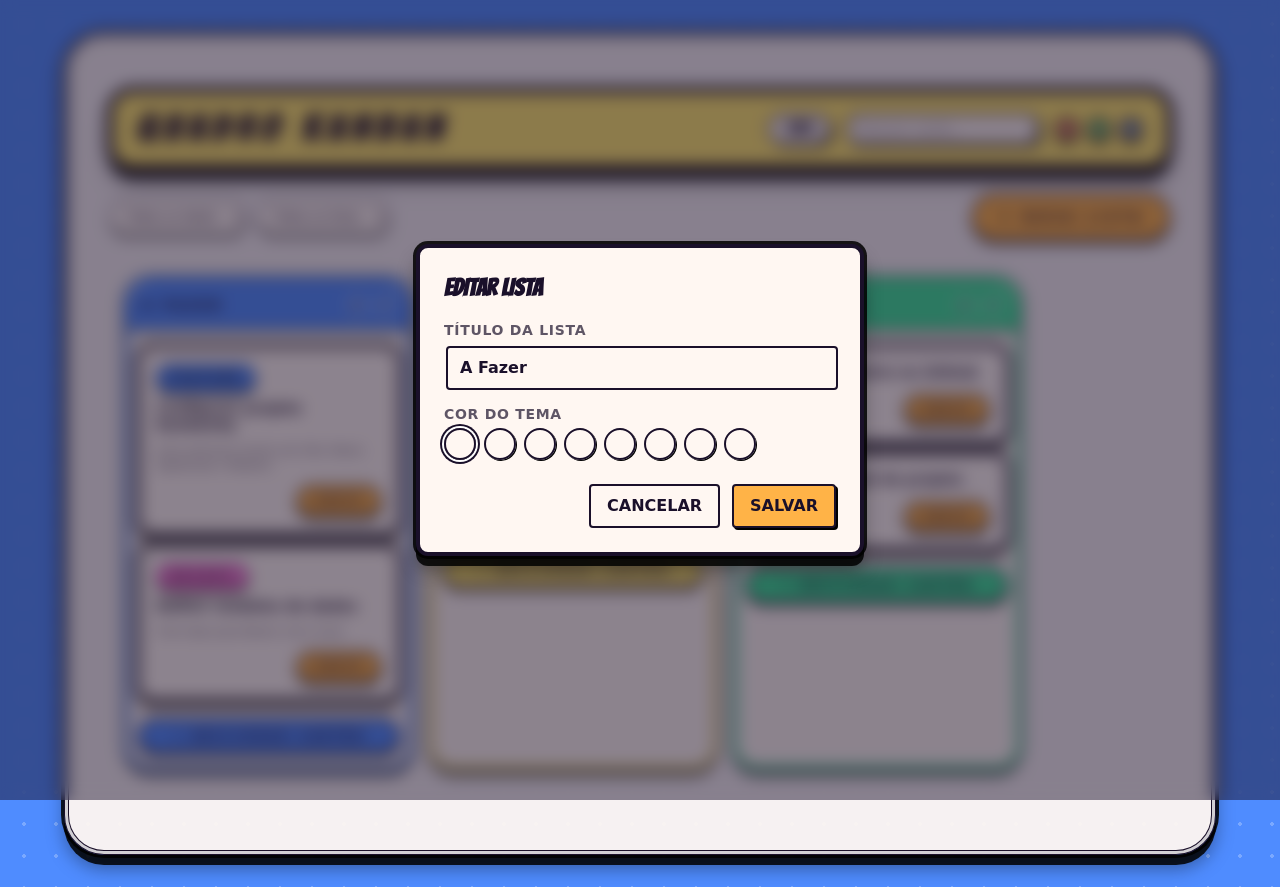
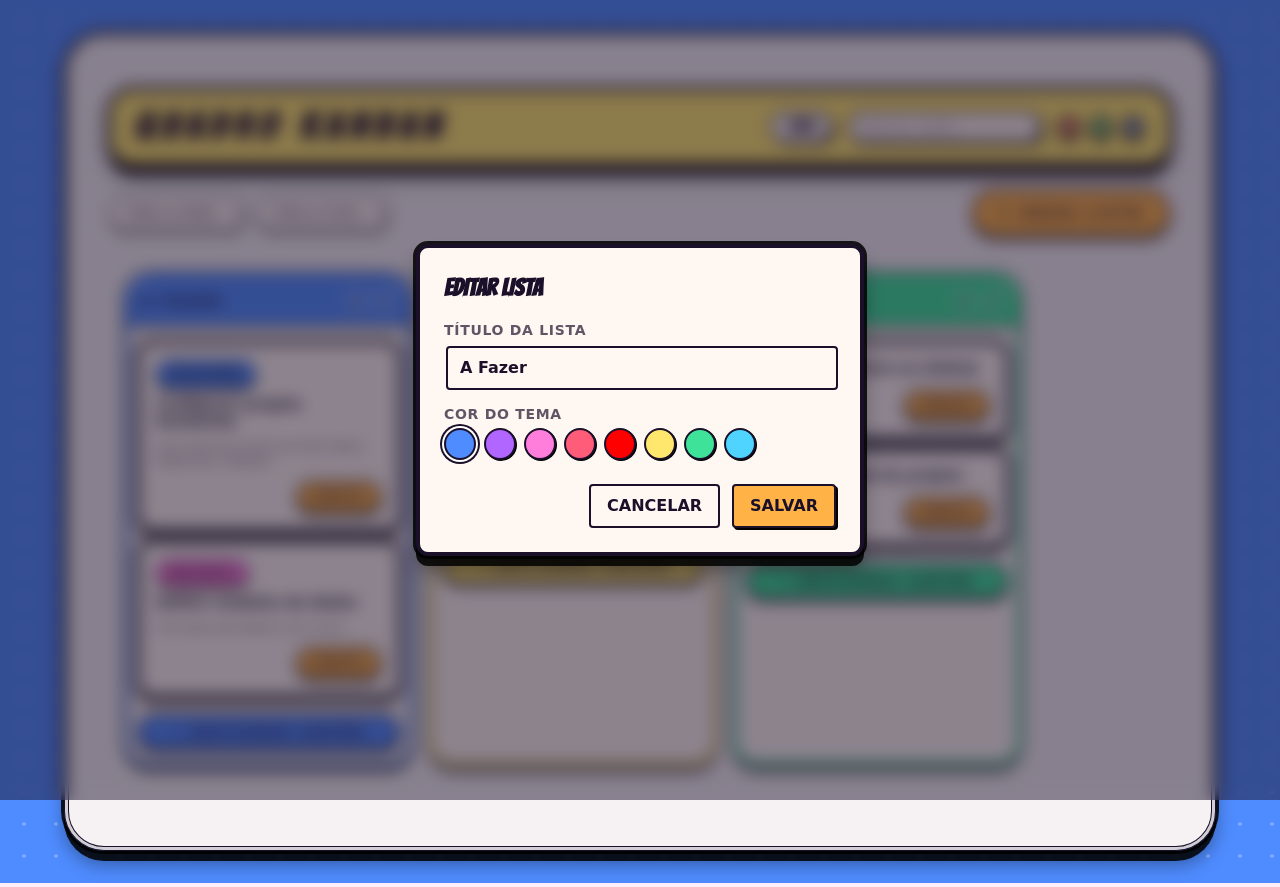
Before and after one commit to miquelven/Kanbanity, a React (Vite) app: page / in a window 1280 px wide. Both pictures are taken after a click on the button 357 px from the left and 305 px from the top of the page. Built offline with nearby package versions, Linux system fonts and the light colour scheme.

Commit message:
Fix: List color selection and drag-and-drop behavior
- Fixed color rendering in list creation modal by using Tailwind classes instead of invalid CSS variables.
- Resolved TypeScript errors in Board.tsx.
- Improved list drag-and-drop logic to allow reordering when dropping over cards within a list.

```diff
--- a/src/components/Board.tsx
+++ b/src/components/Board.tsx
@@ -177,10 +177,22 @@ export function Board() {
     blue: "bg-retro-blue",
   };
 
+  const toneBackgroundClasses: Record<ListTone, string> = {
+    accent: "bg-retro-accent",
+    blue: "bg-retro-blue",
+    purple: "bg-retro-purple",
+    pink: "bg-retro-pink",
+    red: "bg-retro-red",
+    orange: "bg-retro-orange",
+    yellow: "bg-retro-yellow",
+    green: "bg-retro-green",
+    teal: "bg-retro-teal",
+  };
+
   return (
     <div className="px-2 pb-4 pt-2 sm:px-4 sm:pb-6 sm:pt-3">
       <motion.header
-        className={`mb-6 flex items-center justify-between rounded-3xl border-[4px] border-retro-ink px-6 py-4 shadow-retroPanel ${headerAccentClasses[headerAccent]}`}
+        className={`mb-6 flex items-center justify-between rounded-3xl border-2 border-retro-ink px-6 py-4 shadow-retroPanel ${headerAccentClasses[headerAccent]}`}
         layout
         transition={{ type: "spring", stiffness: 260, damping: 20 }}
       >
@@ -393,13 +405,12 @@ export function Board() {
                         type="button"
                         onClick={() => setListModalTone(tone)}
                         className={`h-8 w-8 rounded-full border-2 border-retro-ink shadow-[1px_1px_0_rgba(0,0,0,1)] transition-transform hover:-translate-y-0.5 ${
+                          toneBackgroundClasses[tone]
+                        } ${
                           listModalTone === tone
                             ? "ring-2 ring-retro-ink ring-offset-2"
                             : ""
                         }`}
-                        style={{
-                          backgroundColor: `var(--retro-${tone})`,
-                        }}
                       />
                     ))}
                   </div>
--- a/src/hooks/useBoardDragDrop.ts
+++ b/src/hooks/useBoardDragDrop.ts
@@ -47,13 +47,16 @@ export function useBoardDragDrop() {
     const activeType = active.data.current?.type;
     const overType = over.data.current?.type;
 
-    if (activeType === "List" && overType === "List") {
-      if (active.id === over.id) {
+    if (activeType === "List" && (overType === "List" || overType === "Card")) {
+      const overListId =
+        overType === "List" ? over.id : over.data.current?.listId;
+
+      if (active.id === overListId) {
         return;
       }
 
       const oldIndex = board.lists.findIndex((list) => list.id === active.id);
-      const newIndex = board.lists.findIndex((list) => list.id === over.id);
+      const newIndex = board.lists.findIndex((list) => list.id === overListId);
 
       if (oldIndex !== -1 && newIndex !== -1) {
         reorderLists(oldIndex, newIndex);
```
